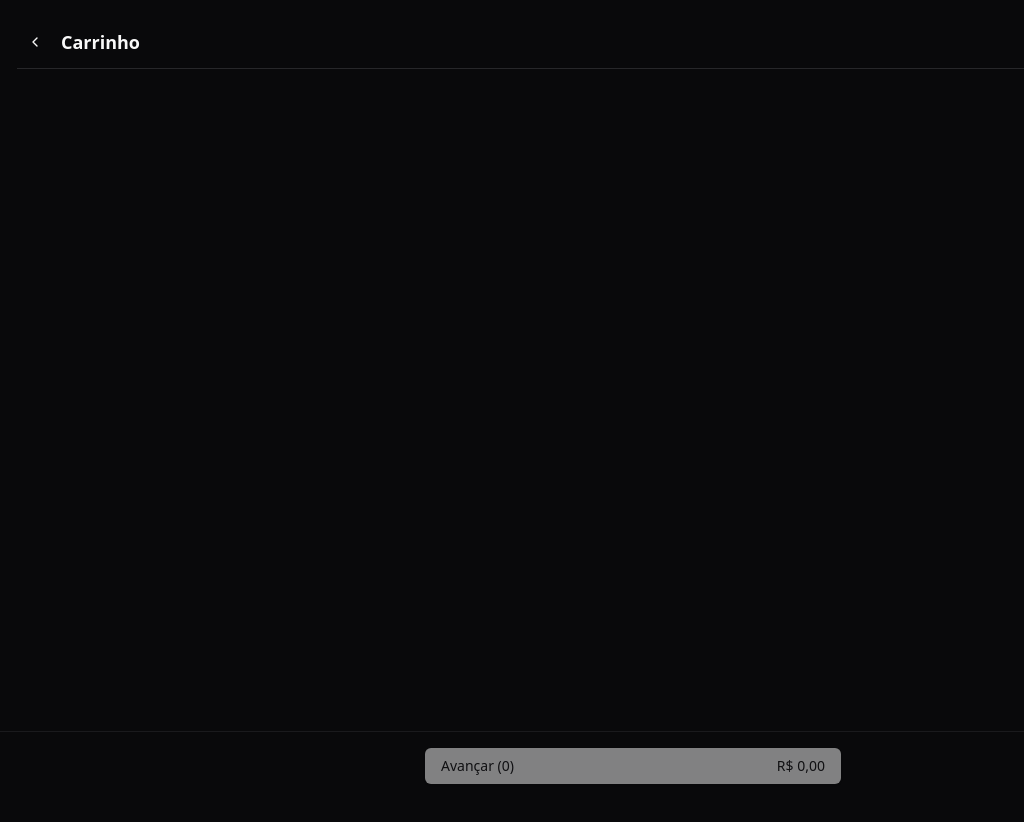
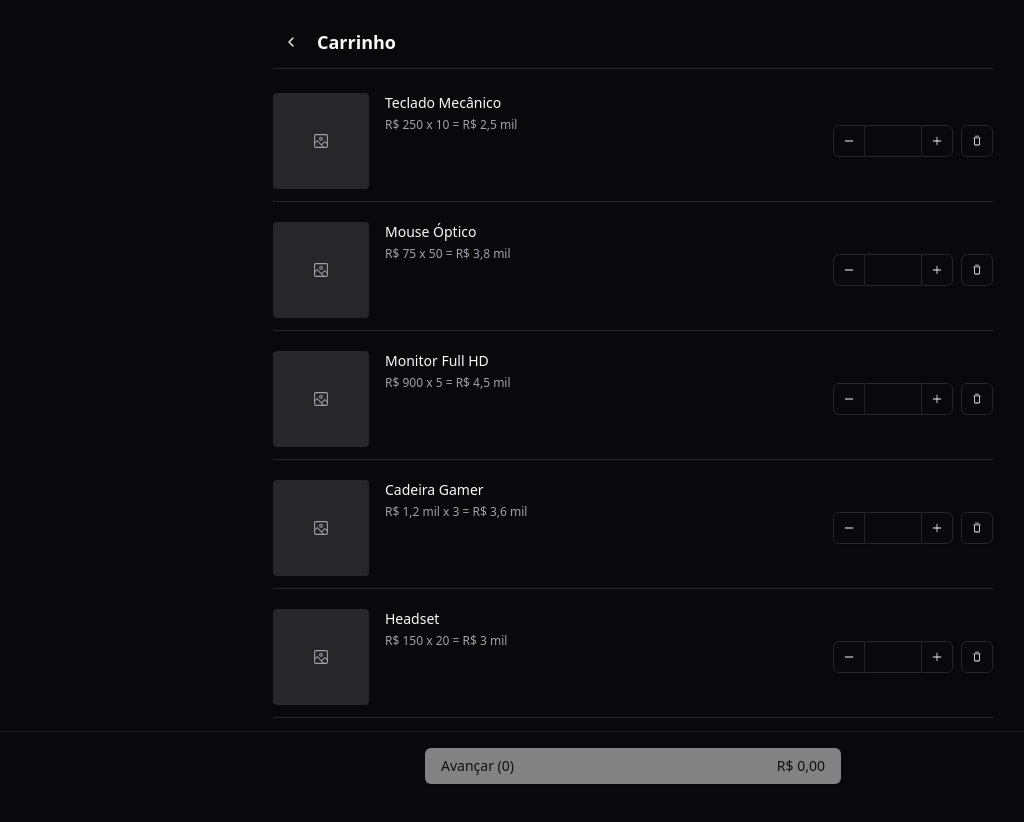
Before and after one commit to DRTSistemas/cardapioweb, a Next.js app: page /menu/cart in a window 1280 px wide. Shown: the top 822 px of the page, without its empty margins (7-1031 px from the left). Built offline with nearby package versions, Linux system fonts and the light colour scheme.

Commit message:
feat: add cart item and update item input

```diff
--- a/src/app/menu/(home)/layout.tsx
+++ b/src/app/menu/(home)/layout.tsx
@@ -9,7 +9,7 @@ interface LayoutProps {
 
 export default function Layout({ children }: LayoutProps) {
   return (
-    <div className="grid min-h-screen w-full lg:grid-cols-[280px_1fr]">
+    <div className="mb-16 grid min-h-screen w-full md:mb-0 lg:grid-cols-[280px_1fr]">
       <MenuSidebar />
       <div className="flex flex-col">
         <MenuHeaderMobile />
--- a/src/app/menu/_components/menu-nav-mobile.tsx
+++ b/src/app/menu/_components/menu-nav-mobile.tsx
@@ -2,7 +2,7 @@ import { MenuTabs } from "./menu-tabs";
 
 export function MenuNavMobile() {
   return (
-    <div className="fixed bottom-0 z-50 w-full border-t border-border/60 md:hidden">
+    <div className="fixed bottom-0 z-50 w-full border-t border-border/60 bg-background lg:hidden">
       <MenuTabs />
     </div>
   );
--- a/src/app/menu/cart/layout.tsx
+++ b/src/app/menu/cart/layout.tsx
@@ -7,9 +7,9 @@ export default function MenuLayout({
   children: React.ReactNode;
 }) {
   return (
-    <div className="min-h-screen flex-1">
+    <div className="mb-16 min-h-screen flex-1">
       {children}
-      <div className="fixed bottom-0 z-50 w-full border-t border-border/60 p-4">
+      <div className="fixed bottom-0 z-50 w-full border-t border-border/60 bg-background p-4">
         <Button
           disabled
           className="mx-auto flex w-full items-center  justify-between md:w-2/3 lg:w-1/3"
--- a/src/app/menu/cart/page.tsx
+++ b/src/app/menu/cart/page.tsx
@@ -1,10 +1,50 @@
+import { CartItem } from "@/components/checkout/cart-item";
 import { buttonVariants } from "@/components/ui/button";
+import { cn } from "@/lib/utils";
 import { ChevronLeft } from "lucide-react";
 import Link from "next/link";
 
+const products = [
+  {
+    id: 1,
+    name: "Teclado Mecânico",
+    price: 250.0,
+    quantity: 10,
+    isEditable: true,
+  },
+  {
+    id: 2,
+    name: "Mouse Óptico",
+    price: 75.0,
+    quantity: 50,
+    isEditable: false,
+  },
+  {
+    id: 3,
+    name: "Monitor Full HD",
+    price: 900.0,
+    quantity: 5,
+    isEditable: true,
+  },
+  {
+    id: 4,
+    name: "Cadeira Gamer",
+    price: 1200.0,
+    quantity: 3,
+    isEditable: false,
+  },
+  {
+    id: 5,
+    name: "Headset",
+    price: 150.0,
+    quantity: 20,
+    isEditable: true,
+  },
+];
+
 export default function CartPage() {
   return (
-    <main className="flex flex-1 flex-col gap-4 p-4 lg:gap-6 lg:p-6">
+    <main className="mx-auto flex max-w-3xl flex-1 flex-col gap-4 p-4 lg:gap-6 lg:p-6">
       <div className="flex flex-row items-center gap-2 border-b pb-2">
         <Link
           className={buttonVariants({ variant: "ghost", size: "icon" })}
@@ -14,7 +54,11 @@ export default function CartPage() {
         </Link>
         <h1 className="text-lg font-semibold">Carrinho</h1>
       </div>
-      <div className="h-screen"></div>
+      <div className={cn("flex w-full flex-col gap-5")}>
+        {products.map((item) => (
+          <CartItem variant="default" key={item.id} item={item} />
+        ))}
+      </div>
     </main>
   );
 }
--- /dev/null
+++ b/src/components/checkout/cart-item.tsx
@@ -0,0 +1,51 @@
+import { cn, formatPrice } from "@/lib/utils";
+import { Icons } from "../icons";
+import { Separator } from "../ui/separator";
+import { UpdateCart } from "./update-cart";
+
+interface CartItemProps {
+  item: {
+    id: number;
+    name: string;
+    price: number;
+    quantity: number;
+    isEditable: boolean;
+  };
+  variant: "default";
+}
+
+export function CartItem({ variant, item }: CartItemProps) {
+  return (
+    <div key={item.id} className="space-y-3 bg-background">
+      <div
+        className={cn(
+          "flex flex-col items-center justify-between gap-4 md:flex-row",
+        )}
+      >
+        <div className="flex w-full items-start justify-start space-x-4">
+          <div className="relative aspect-square size-24 min-w-fit overflow-hidden rounded">
+            <div className="flex h-full items-center justify-center bg-secondary">
+              <Icons.placeholder
+                className="size-4 text-muted-foreground"
+                aria-hidden="true"
+              />
+            </div>
+          </div>
+
+          <div className="flex flex-col space-y-1 self-start">
+            <span className="text-sm font-medium">{item.name}</span>
+
+            <span className="text-xs text-muted-foreground">
+              {formatPrice(item.price)} x {item.quantity} ={" "}
+              {formatPrice(
+                (Number(item.price) * Number(item.quantity)).toFixed(2),
+              )}
+            </span>
+          </div>
+        </div>
+        <UpdateCart />
+      </div>
+      {variant === "default" ? <Separator /> : null}
+    </div>
+  );
+}
--- /dev/null
+++ b/src/components/checkout/update-cart.tsx
@@ -0,0 +1,51 @@
+"use client";
+
+import * as React from "react";
+import { MinusIcon, PlusIcon, TrashIcon } from "@radix-ui/react-icons";
+
+import { Button } from "@/components/ui/button";
+import { Input } from "@/components/ui/input";
+
+export function UpdateCart() {
+  const id = React.useId();
+
+  return (
+    <div className="flex w-full items-start justify-start space-x-2 md:items-end md:justify-end">
+      <div className="flex items-center">
+        <Button
+          id={`${id}-decrement`}
+          variant="outline"
+          size="icon"
+          className="size-8 rounded-r-none"
+        >
+          <MinusIcon className="size-3" aria-hidden="true" />
+          <span className="sr-only">Remove one item</span>
+        </Button>
+        <Input
+          id={`${id}-quantity`}
+          type="number"
+          min="0"
+          className="h-8 w-14 rounded-none border-x-0"
+        />
+        <Button
+          id={`${id}-increment`}
+          variant="outline"
+          size="icon"
+          className="size-8 rounded-l-none"
+        >
+          <PlusIcon className="size-3" aria-hidden="true" />
+          <span className="sr-only">Add one item</span>
+        </Button>
+      </div>
+      <Button
+        id={`${id}-delete`}
+        variant="outline"
+        size="icon"
+        className="size-8"
+      >
+        <TrashIcon className="size-3" aria-hidden="true" />
+        <span className="sr-only">Delete item</span>
+      </Button>
+    </div>
+  );
+}
--- a/src/lib/utils.ts
+++ b/src/lib/utils.ts
@@ -30,3 +30,15 @@ export function formatBytes(
     sizeType === "accurate" ? accurateSizes[i] ?? "Bytest" : sizes[i] ?? "Bytes"
   }`;
 }
+
+export function formatPrice(
+  price: number | string,
+  opts: Intl.NumberFormatOptions = {}
+) {
+  return new Intl.NumberFormat("pt-BR", {
+    style: "currency",
+    currency: "BRL",
+    notation: opts.notation ?? "compact",
+    ...opts,
+  }).format(Number(price));
+}
```
